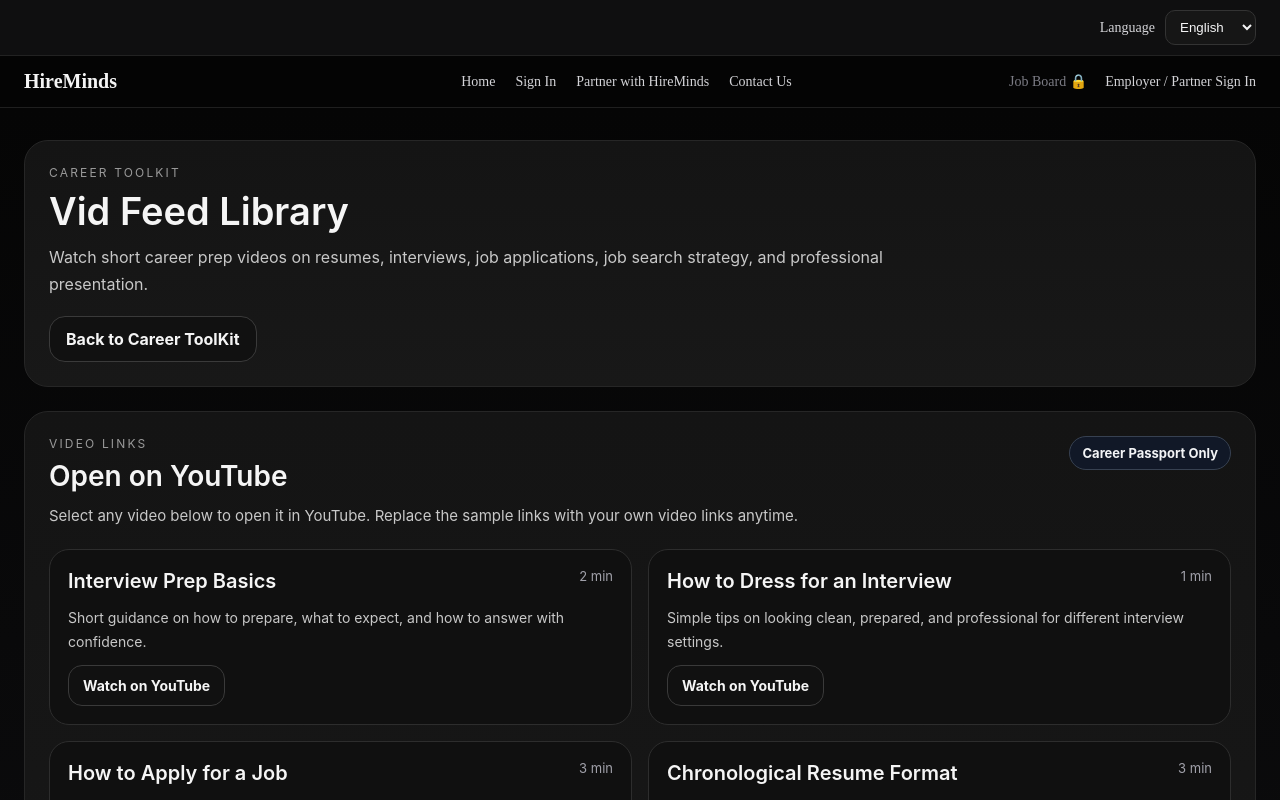
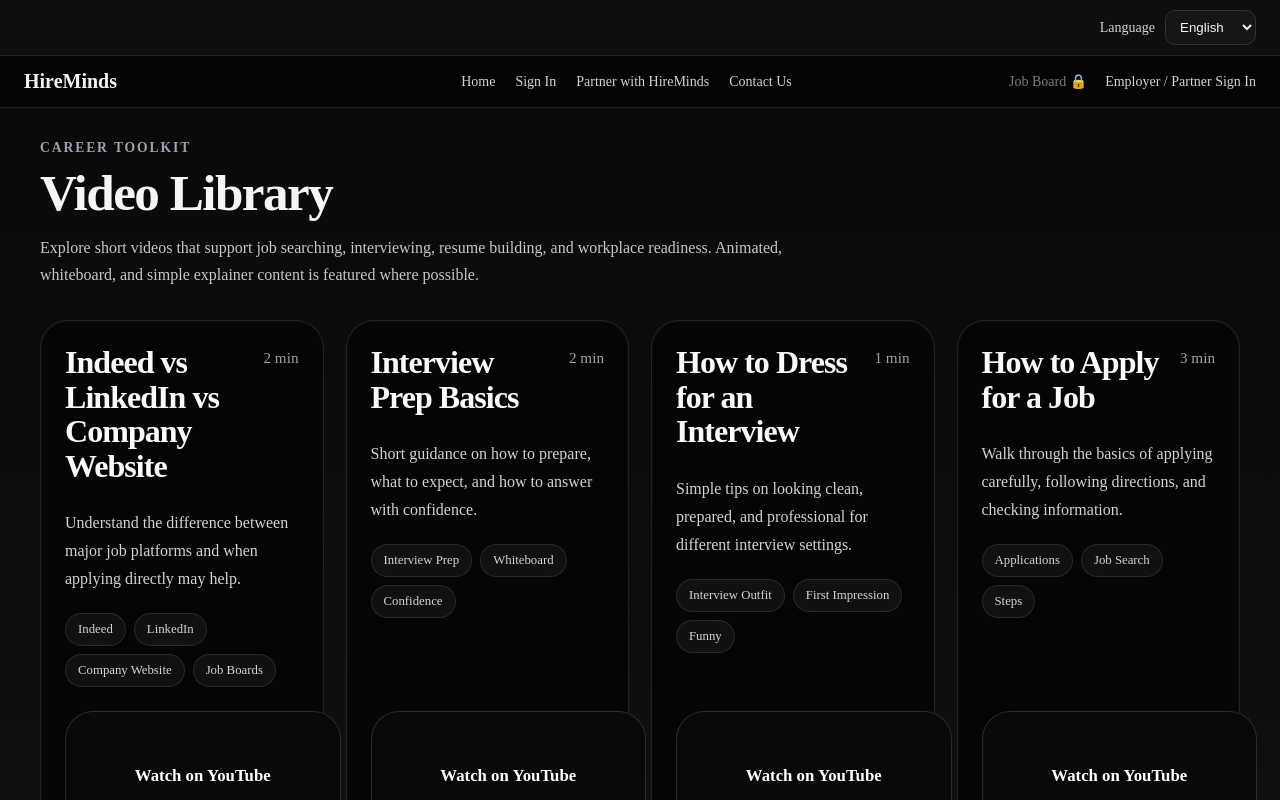
Before and after one commit to UrMizery/hireminds-platform, a Next.js app: page /career-toolkit/community-feed in a window 1280 px wide. Shown: the top 800 px of the page. Built offline with nearby package versions, Linux system fonts and the light colour scheme; no server answers.

Commit message:
Update page.tsx

```diff
--- a/app/career-toolkit/community-feed/page.tsx
+++ b/app/career-toolkit/community-feed/page.tsx
@@ -1,177 +1,127 @@
 "use client";
 
-export const youtubeVideoCards = [
+import type { CSSProperties } from "react";
+
+type VideoCard = {
+title: string;
+duration: string;
+category: string;
+style: string;
+featured: boolean;
+description: string;
+youtubeUrl: string;
+buttonLabel: string;
+tags: string[];
+};
+
+const youtubeVideoCards: VideoCard[] = [
 {
 title: "Indeed vs LinkedIn vs Company Website",
 duration: "2 min",
-category: "job-search",
-style: "live-backup",
+category: "Job Search",
+style: "explainer",
 featured: true,
 description:
-"Compare job boards with direct company applications and understand when applying on a company website may help.",
+"Understand the difference between major job platforms and when applying directly may help.",
 youtubeUrl: "https://www.youtube.com/watch?v=ay2o7yEnq9g",
 buttonLabel: "Watch on YouTube",
-tags: ["indeed", "linkedin", "company website", "job boards"],
+tags: ["Indeed", "LinkedIn", "Company Website", "Job Boards"],
 },
 {
 title: "Interview Prep Basics",
 duration: "2 min",
-category: "interview",
+category: "Interview",
 style: "whiteboard",
 featured: true,
 description:
-"Whiteboard-style interview prep video covering what to prepare, what to expect, and how to answer with confidence.",
+"Short guidance on how to prepare, what to expect, and how to answer with confidence.",
 youtubeUrl: "https://www.youtube.com/watch?v=KoY59gzjnVs",
 buttonLabel: "Watch on YouTube",
-tags: ["interview prep", "whiteboard", "job interview"],
+tags: ["Interview Prep", "Whiteboard", "Confidence"],
 },
 {
-title: "Funny Interview Tips",
-duration: "3 min",
-category: "interview",
+title: "How to Dress for an Interview",
+duration: "1 min",
+category: "Interview",
 style: "funny-animation",
 featured: true,
 description:
-"Animated and lighthearted interview tips that still support confidence-building and practice.",
-youtubeUrl: "https://www.youtube.com/watch?v=dExbjul6R7g",
-buttonLabel: "Watch on YouTube",
-tags: ["interview", "funny", "animation"],
-},
-{
-title: "How to Dress for an Interview",
-duration: "2 min",
-category: "interview",
-style: "funny-animation",
-featured: true,
-description:
-"Funny animated-style example focused on what not to wear and how presentation affects first impressions.",
+"Simple tips on looking clean, prepared, and professional for different interview settings.",
 youtubeUrl: "https://www.youtube.com/watch?v=uQMd2rjAoZI",
 buttonLabel: "Watch on YouTube",
-tags: ["interview outfit", "what not to wear", "funny"],
-},
-{
-title: "How to Dress for an Interview (Backup)",
-duration: "6 min",
-category: "interview",
-style: "live-backup",
-featured: false,
-description:
-"Backup option with clearer practical outfit guidance for different interview dress codes.",
-youtubeUrl: "https://www.youtube.com/watch?v=iaQvQ6VuTSY",
-buttonLabel: "Watch on YouTube",
-tags: ["interview outfit", "dress code", "backup"],
+tags: ["Interview Outfit", "First Impression", "Funny"],
 },
 {
 title: "How to Apply for a Job",
 duration: "3 min",
-category: "job-search",
-style: "live-backup",
+category: "Job Search",
+style: "explainer",
 featured: true,
 description:
-"Walk through the basics of applying carefully, following directions, and checking information before submitting.",
+"Walk through the basics of applying carefully, following directions, and checking information.",
 youtubeUrl: "https://www.youtube.com/watch?v=A3BZHkRf-34",
 buttonLabel: "Watch on YouTube",
-tags: ["apply for jobs", "job application", "job search"],
+tags: ["Applications", "Job Search", "Steps"],
 },
 {
 title: "Chronological Resume Format",
 duration: "3 min",
-category: "resume",
-style: "live-backup",
+category: "Resume",
+style: "explainer",
 featured: true,
 description:
 "Overview of resume structure with extra focus on chronological format and when to use it.",
 youtubeUrl: "https://www.youtube.com/watch?v=M0jocD7bKLI",
 buttonLabel: "Watch on YouTube",
-tags: ["resume", "chronological", "resume format"],
+tags: ["Resume", "Chronological", "Format"],
+},
+{
+title: "Funny Interview Tips",
+duration: "3 min",
+category: "Interview",
+style: "funny-animation",
+featured: false,
+description:
+"Animated-style interview tips that support confidence-building and practicing strong answers.",
+youtubeUrl: "https://www.youtube.com/watch?v=dExbjul6R7g",
+buttonLabel: "Watch on YouTube",
+tags: ["Interview", "Animation", "Practice"],
 },
 {
 title: "Resume Formats Explained",
 duration: "1 min",
-category: "resume",
-style: "short-backup",
+category: "Resume",
+style: "short-explainer",
 featured: false,
 description:
-"Short explainer comparing chronological, functional, and hybrid resume styles.",
+"Quick overview of chronological, functional, and hybrid resume styles.",
 youtubeUrl: "https://www.youtube.com/shorts/yo2Zoa3TRz8",
 buttonLabel: "Watch on YouTube",
-tags: ["resume formats", "chronological", "shorts"],
+tags: ["Resume Formats", "Short", "Chronological"],
 },
-
-// extra support videos
 {
-title: "Should I Apply on a Company Website or Job Board?",
+title: "Direct Apply vs Job Boards",
 duration: "2 min",
-category: "job-search",
-style: "live-backup",
+category: "Job Search",
+style: "explainer",
 featured: false,
 description:
-"Helpful support video for explaining direct apply versus job board apply.",
+"Helpful support video for understanding direct company applications versus job board submissions.",
 youtubeUrl: "https://www.youtube.com/watch?v=ay2o7yEnq9g",
 buttonLabel: "Watch on YouTube",
-tags: ["direct apply", "company website", "job board"],
+tags: ["Direct Apply", "Company Site", "Job Boards"],
 },
 {
-title: "What NOT to Wear to an Interview",
+title: "What Not to Wear to an Interview",
 duration: "1 min",
-category: "interview",
-style: "funny-animation",
+category: "Interview",
+style: "funny-short",
 featured: false,
 description:
-"Quick and simple support video that works well for a short-form content card.",
-youtubeUrl: "https://www.youtube.com/shorts/7Dn4kQj_kik",
+"Quick visual reminder of what to avoid and how presentation affects first impressions.",
+youtubeUrl: "https://www.youtube.com/watch?v=uQMd2rjAoZI",
 buttonLabel: "Watch on YouTube",
-tags: ["shorts", "interview outfit", "quick tips"],
-}
-];
-type VideoItem = {
-id: number;
-title: string;
-description: string;
-url: string;
-length?: string;
-};
-
-const videos: VideoItem[] = [
-{
-id: 1,
-title: "Interview Prep Basics",
-description:
-"Short guidance on how to prepare, what to expect, and how to answer with confidence.",
-url: "https://www.youtube.com/",
-length: "2 min",
-},
-{
-id: 2,
-title: "How to Dress for an Interview",
-description:
-"Simple tips on looking clean, prepared, and professional for different interview settings.",
-url: "https://www.youtube.com/",
-length: "1 min",
-},
-{
-id: 3,
-title: "How to Apply for a Job",
-description:
-"Walk through the basics of applying carefully, following directions, and checking your information.",
-url: "https://www.youtube.com/",
-length: "3 min",
-},
-{
-id: 4,
-title: "Chronological Resume Format",
-description:
-"Overview of resume structure with extra focus on chronological format and when to use it.",
-url: "https://www.youtube.com/",
-length: "3 min",
-},
-{
-id: 5,
-title: "Indeed vs LinkedIn vs Company Website",
-description:
-"Understand the difference between major job platforms and when applying directly may help.",
-url: "https://www.youtube.com/",
-length: "2 min",
+tags: ["Interview Outfit", "Quick Tips", "Presentation"],
 },
 ];
 
@@ -179,217 +129,167 @@ export default function CommunityFeedPage() {
 return (
 <main style={styles.page}>
 <div style={styles.shell}>
-<section style={styles.heroCard}>
+<section style={styles.headerSection}>
 <p style={styles.kicker}>Career ToolKit</p>
-<h1 style={styles.title}>Vid Feed Library</h1>
+<h1 style={styles.title}>Video Library</h1>
 <p style={styles.subtitle}>
-Watch short career prep videos on resumes, interviews, job applications,
-job search strategy, and professional presentation.
+Explore short videos that support job searching, interviewing,
+resume building, and workplace readiness. Animated, whiteboard, and
+simple explainer content is featured where possible.
 </p>
-
-<div style={styles.heroButtons}>
-<a href="/career-toolkit" style={styles.linkButton}>
-Back to Career ToolKit
-</a>
-</div>
 </section>
 
-<section style={styles.videoSection}>
-<div style={styles.sectionHeader}>
-<div>
-<p style={styles.sectionKicker}>Video Links</p>
-<h2 style={styles.sectionTitle}>Open on YouTube</h2>
-</div>
-<span style={styles.badge}>Career Passport Only</span>
+<section style={styles.grid}>
+{youtubeVideoCards.map((video) => (
+<article key={`${video.title}-${video.youtubeUrl}`} style={styles.card}>
+<div style={styles.cardTopRow}>
+<h2 style={styles.cardTitle}>{video.title}</h2>
+<span style={styles.duration}>{video.duration}</span>
 </div>
 
-<p style={styles.sectionIntro}>
-Select any video below to open it in YouTube. Replace the sample links
-with your own video links anytime.
-</p>
+<p style={styles.cardDescription}>{video.description}</p>
 
-<div style={styles.videoGrid}>
-{videos.map((video) => (
-<article key={video.id} style={styles.videoCard}>
-<div style={styles.videoTopRow}>
-<h3 style={styles.videoTitle}>{video.title}</h3>
-{video.length ? (
-<span style={styles.videoLength}>{video.length}</span>
-) : null}
+<div style={styles.tagWrap}>
+{video.tags.map((tag) => (
+<span key={`${video.title}-${tag}`} style={styles.tag}>
+{tag}
+</span>
+))}
 </div>
 
-<p style={styles.videoDescription}>{video.description}</p>
-
 <a
-href={video.url}
+href={video.youtubeUrl}
 target="_blank"
 rel="noreferrer"
-style={styles.videoLinkButton}
+style={styles.button}
 >
-Watch on YouTube
+{video.buttonLabel}
 </a>
 </article>
 ))}
-</div>
 </section>
 </div>
 </main>
 );
 }
 
-const styles: Record<string, React.CSSProperties> = {
+const styles: Record<string, CSSProperties> = {
 page: {
 minHeight: "100vh",
-background: "linear-gradient(180deg, #050505 0%, #0d0d0f 100%)",
-color: "#e7e7e7",
-padding: "32px 24px",
-fontFamily:
-'Inter, ui-sans-serif, system-ui, -apple-system, BlinkMacSystemFont, "Segoe UI", sans-serif',
+background:
+"linear-gradient(180deg, #0a0a0a 0%, #111111 45%, #151515 100%)",
+color: "#f5f5f5",
+padding: "32px 16px 64px",
 },
 shell: {
-maxWidth: "1280px",
+width: "100%",
+maxWidth: "1200px",
 margin: "0 auto",
-display: "grid",
-gap: "24px",
 },
-heroCard: {
-background: "linear-gradient(180deg, #141414 0%, #181818 100%)",
-border: "1px solid #262626",
-borderRadius: "24px",
-padding: "24px",
+headerSection: {
+marginBottom: "32px",
 },
 kicker: {
-margin: "0 0 8px",
-color: "#9a9a9a",
-fontSize: "12px",
-letterSpacing: "0.18em",
+margin: 0,
+marginBottom: "10px",
+fontSize: "0.85rem",
+fontWeight: 700,
+letterSpacing: "0.14em",
 textTransform: "uppercase",
+color: "#9ca3af",
 },
 title: {
-margin: "0 0 10px",
-fontSize: "38px",
-fontWeight: 600,
-color: "#f5f5f5",
+margin: 0,
+fontSize: "clamp(2rem, 4vw, 3.2rem)",
+fontWeight: 800,
+lineHeight: 1.05,
+letterSpacing: "-0.03em",
 },
 subtitle: {
-margin: 0,
-color: "#c8c8c8",
-fontSize: "16px",
+marginTop: "14px",
+marginBottom: 0,
+maxWidth: "760px",
+fontSize: "1rem",
 lineHeight: 1.7,
-maxWidth: "900px",
+color: "#c7c7c7",
 },
-heroButtons: {
+grid: {
+display: "grid",
+gridTemplateColumns: "repeat(auto-fit, minmax(260px, 1fr))",
+gap: "22px",
+alignItems: "stretch",
+},
+card: {
 display: "flex",
-gap: "12px",
-marginTop: "18px",
-flexWrap: "wrap",
+flexDirection: "column",
+justifyContent: "space-between",
+minHeight: "420px",
+padding: "24px",
+borderRadius: "28px",
+background: "#050505",
+border: "1px solid rgba(255,255,255,0.12)",
+boxShadow: "0 0 0 1px rgba(255,255,255,0.02) inset",
 },
-linkButton: {
-display: "inline-flex",
-alignItems: "center",
-justifyContent: "center",
-textDecoration: "none",
-padding: "12px 16px",
-borderRadius: "16px",
-border: "1px solid #3a3a3a",
-background: "#111111",
-color: "#f5f5f5",
-fontWeight: 700,
-},
-videoSection: {
-background: "linear-gradient(180deg, #141414 0%, #181818 100%)",
-border: "1px solid #262626",
-borderRadius: "24px",
-padding: "24px",
-},
-sectionHeader: {
+cardTopRow: {
 display: "flex",
 justifyContent: "space-between",
-gap: "16px",
 alignItems: "flex-start",
-marginBottom: "10px",
+gap: "12px",
+},
+cardTitle: {
+margin: 0,
+fontSize: "2rem",
+fontWeight: 750,
+lineHeight: 1.08,
+letterSpacing: "-0.03em",
+color: "#fafafa",
+},
+duration: {
+flexShrink: 0,
+fontSize: "0.95rem",
+color: "#a1a1aa",
+fontWeight: 500,
+paddingTop: "4px",
+},
+cardDescription: {
+marginTop: "26px",
+marginBottom: "20px",
+fontSize: "1rem",
+lineHeight: 1.75,
+color: "#d4d4d8",
+},
+tagWrap: {
+display: "flex",
 flexWrap: "wrap",
+gap: "8px",
+marginBottom: "24px",
 },
-sectionKicker: {
-margin: "0 0 8px",
-color: "#9a9a9a",
-fontSize: "12px",
-letterSpacing: "0.18em",
-textTransform: "uppercase",
-},
-sectionTitle: {
-margin: 0,
-fontSize: "28px",
-fontWeight: 600,
-color: "#f5f5f5",
-},
-sectionIntro: {
-margin: "0 0 20px",
-color: "#c8c8c8",
-fontSize: "15px",
-lineHeight: 1.7,
-},
-badge: {
+tag: {
 display: "inline-flex",
 alignItems: "center",
 padding: "8px 12px",
 borderRadius: "999px",
-background: "#111827",
-border: "1px solid #374151",
-color: "#f3f4f6",
-fontSize: "13px",
-fontWeight: 700,
-whiteSpace: "nowrap",
+background: "rgba(255,255,255,0.05)",
+border: "1px solid rgba(255,255,255,0.1)",
+fontSize: "0.8rem",
+color: "#d4d4d8",
 },
-videoGrid: {
-display: "grid",
-gridTemplateColumns: "repeat(2, minmax(0, 1fr))",
-gap: "16px",
-},
-videoCard: {
-background: "#101010",
-border: "1px solid #2d2d2d",
-borderRadius: "20px",
-padding: "18px",
-display: "grid",
-gap: "12px",
-},
-videoTopRow: {
-display: "flex",
-justifyContent: "space-between",
-gap: "12px",
-alignItems: "flex-start",
-},
-videoTitle: {
-margin: 0,
-color: "#f5f5f5",
-fontSize: "20px",
-fontWeight: 600,
-lineHeight: 1.3,
-},
-videoLength: {
-color: "#a1a1aa",
-fontSize: "13px",
-whiteSpace: "nowrap",
-},
-videoDescription: {
-margin: 0,
-color: "#c8c8c8",
-fontSize: "14px",
-lineHeight: 1.7,
-},
-videoLinkButton: {
+button: {
 display: "inline-flex",
 alignItems: "center",
 justifyContent: "center",
-width: "fit-content",
+minHeight: "88px",
+width: "100%",
+marginTop: "auto",
+borderRadius: "28px",
+border: "1px solid rgba(255,255,255,0.14)",
+background: "#090909",
+color: "#ffffff",
+fontSize: "1.05rem",
+fontWeight: 700,
 textDecoration: "none",
-padding: "11px 14px",
-borderRadius: "14px",
-border: "1px solid #3a3a3a",
-background: "#111111",
-color: "#f5f5f5",
-fontWeight: 700,
-fontSize: "14px",
+textAlign: "center",
+lineHeight: 1.3,
+padding: "20px",
 },
 };
```
